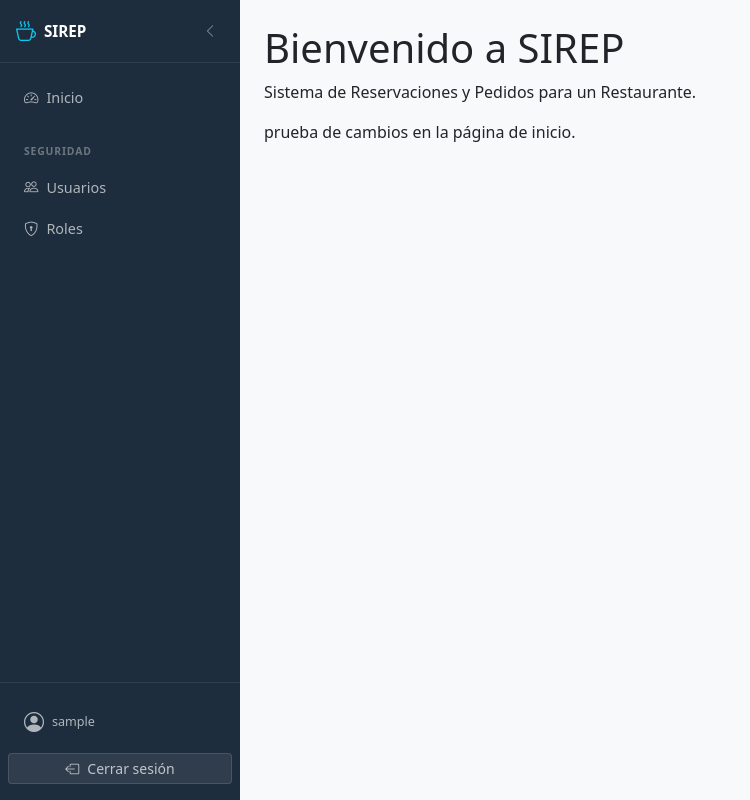
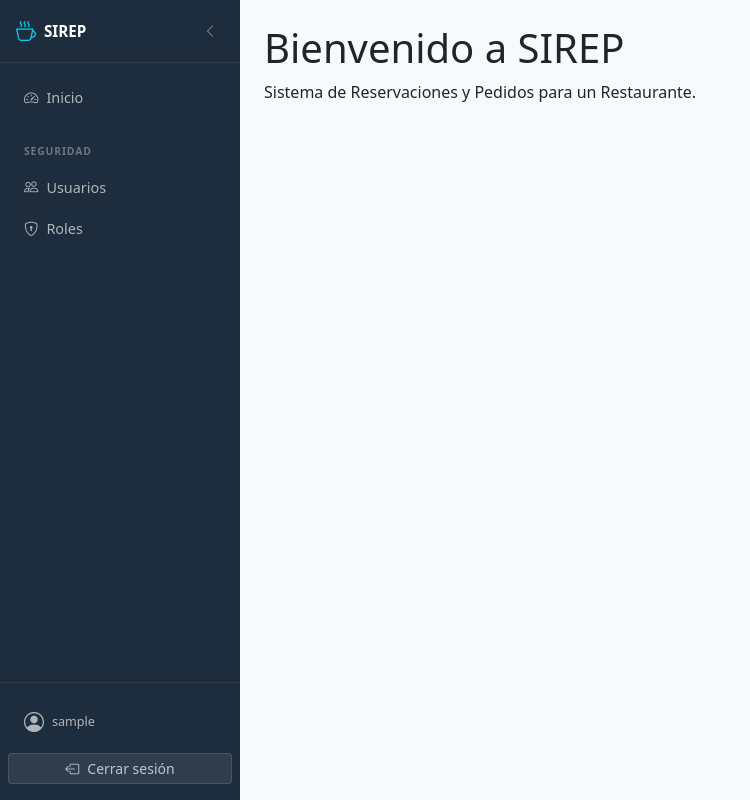
Before and after one commit to Landaverde-04/SIREP-System, a Django app: page / in a window 1280 px wide. Shown: the whole page, without its empty margins (0-750 px from the left). Run offline with Django 5.2, Linux system fonts and the light colour scheme; the visitor is signed in with stand-in values (Sample User, id 1).

Commit message:
correcion de cambios

```diff
--- a/core/templates/core/home.html
+++ b/core/templates/core/home.html
@@ -8,5 +8,4 @@
 {% block contenido %}
 <h1>Bienvenido a SIREP</h1>
 <p>Sistema de Reservaciones y Pedidos para un Restaurante.</p>
-<p>prueba de cambios en la página de inicio.</p>
 {% endblock %}
```
